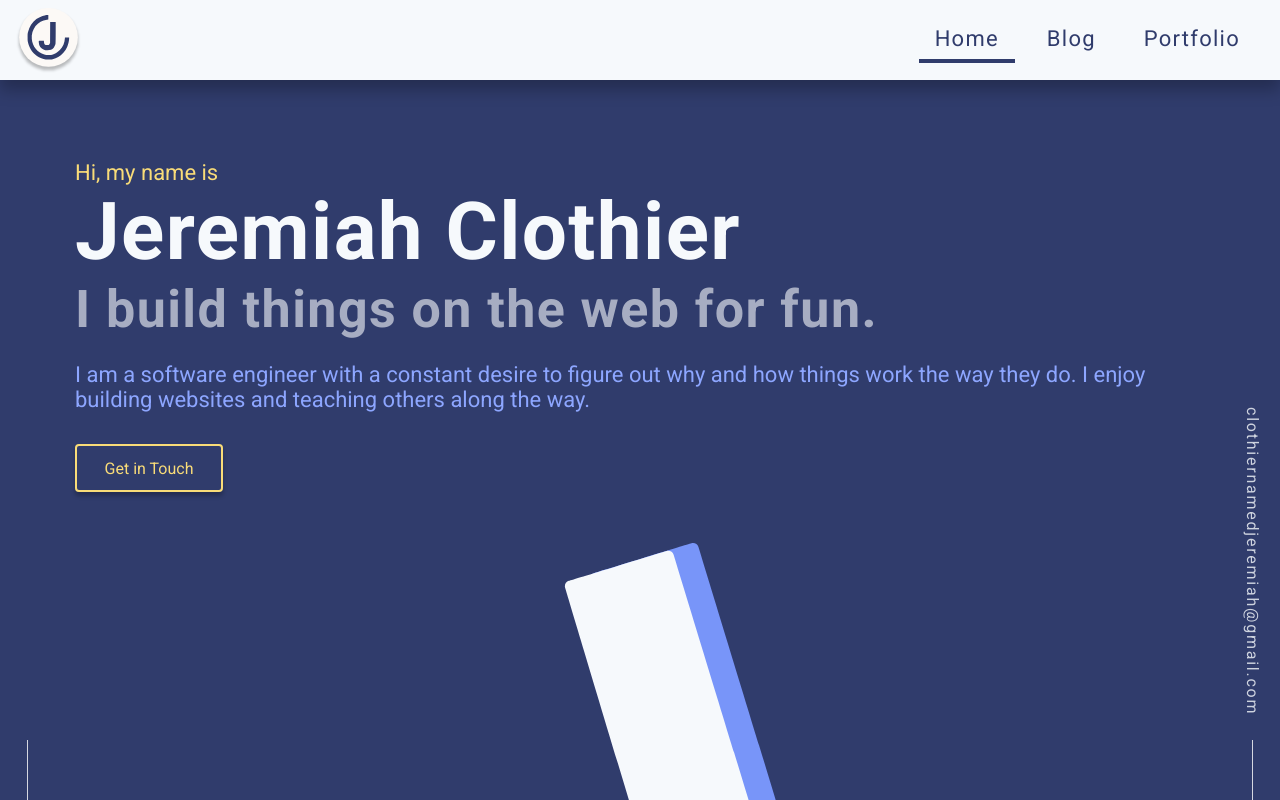
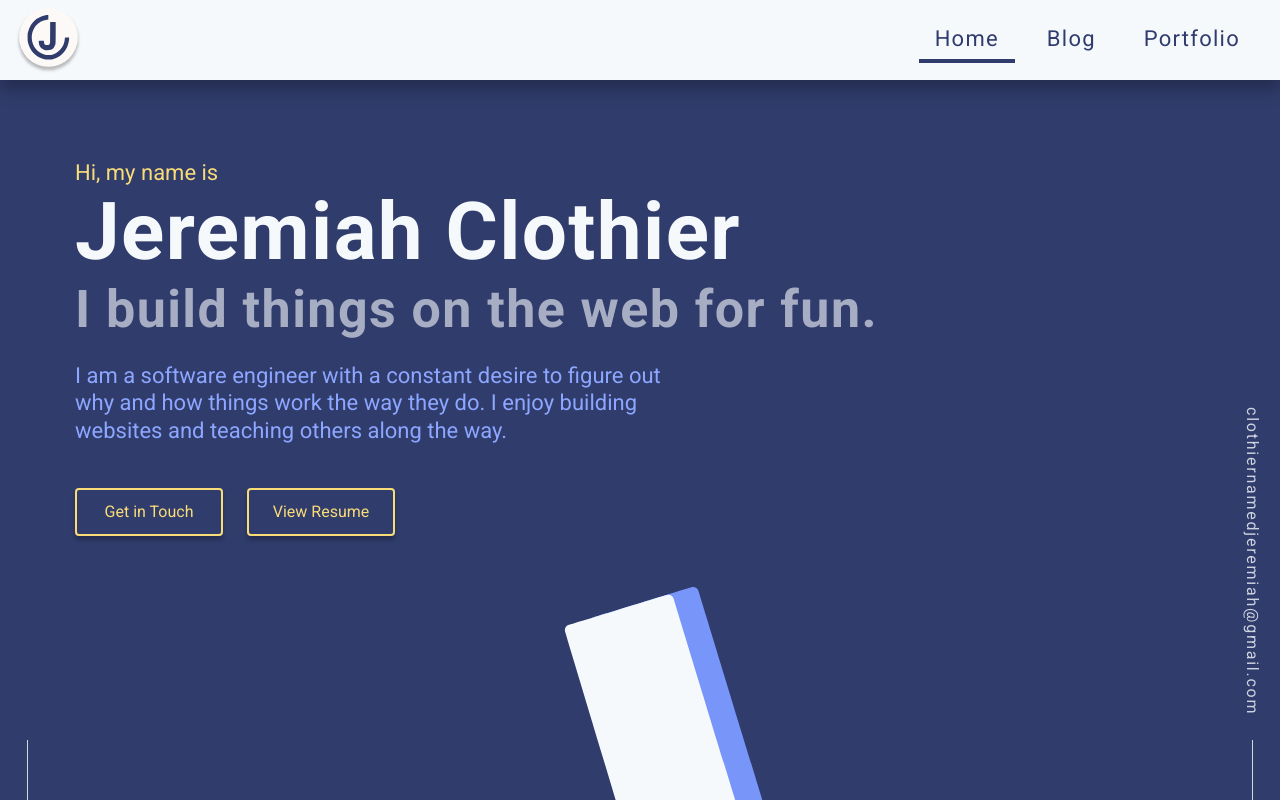
Before and after one commit to ClothierNamedJeremiah/personal-website, a Next.js app: page / in a window 1280 px wide. Shown: the top 800 px of the page. Built offline with nearby package versions, Linux system fonts and the light colour scheme.

Commit message:
adding resume

```diff
--- a/src/components/Welcome.jsx
+++ b/src/components/Welcome.jsx
@@ -9,7 +9,7 @@ const Welcome = () => (
         <span className="fs-normal fc-yellow">Hi, my name is</span>
         <h1 className={`${styles.title} fs-x-large`}>Jeremiah Clothier</h1>
         <h2 className={`${styles.subtitle} fs-large`}>I build things on the web for fun.</h2>
-        <p className="fs-normal fc-light-purple bio">
+        <p className={`${styles.bio} fs-normal fc-light-purple`}>
           I am a software engineer with a constant desire to figure out why
           and how things work the way they do. I enjoy building websites and
           teaching others along the way.
@@ -23,6 +23,14 @@ const Welcome = () => (
           >
             Get in Touch
           </a>
+          <a
+            className="btn-link-base btn-link-primary"
+            href="https://jeremiah-clothier.s3-us-west-2.amazonaws.com/resume.pdf"
+            target="_blank"
+            rel="noreferrer"
+          >
+            View Resume
+          </a>
         </div>
       </div>
       <aside className={styles.j} />
--- a/src/scss/modules/Welcome.module.scss
+++ b/src/scss/modules/Welcome.module.scss
@@ -1,3 +1,5 @@
+@import "../mixins";
+
 .wrapper {
   display: flex;
   justify-content: center;
@@ -32,10 +34,22 @@
 .bio {
   max-width: 600px;
   line-height: 1.24;
+  margin-bottom: 2em;
 }
 
 .links {
-  margin-top: 2em;
+  display: flex;
+  justify-content: center;
+  flex-wrap: wrap;
+
+  @include gap(1em);
+
+  @media screen and (min-width: 400px) {
+    justify-content: flex-start;
+    & > * + * {
+      margin-left: 1em;
+    }
+  }
 }
 
 .j {
```
